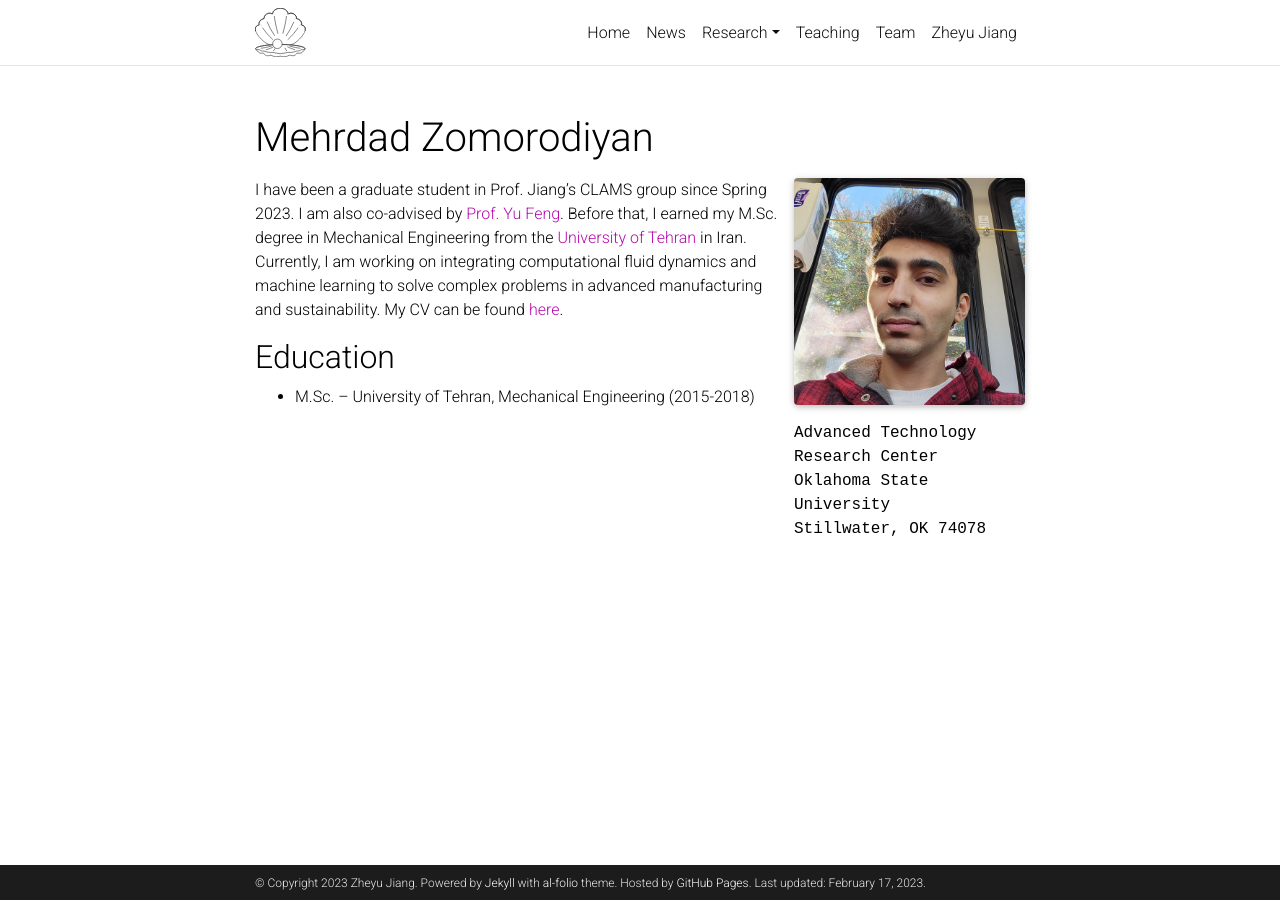
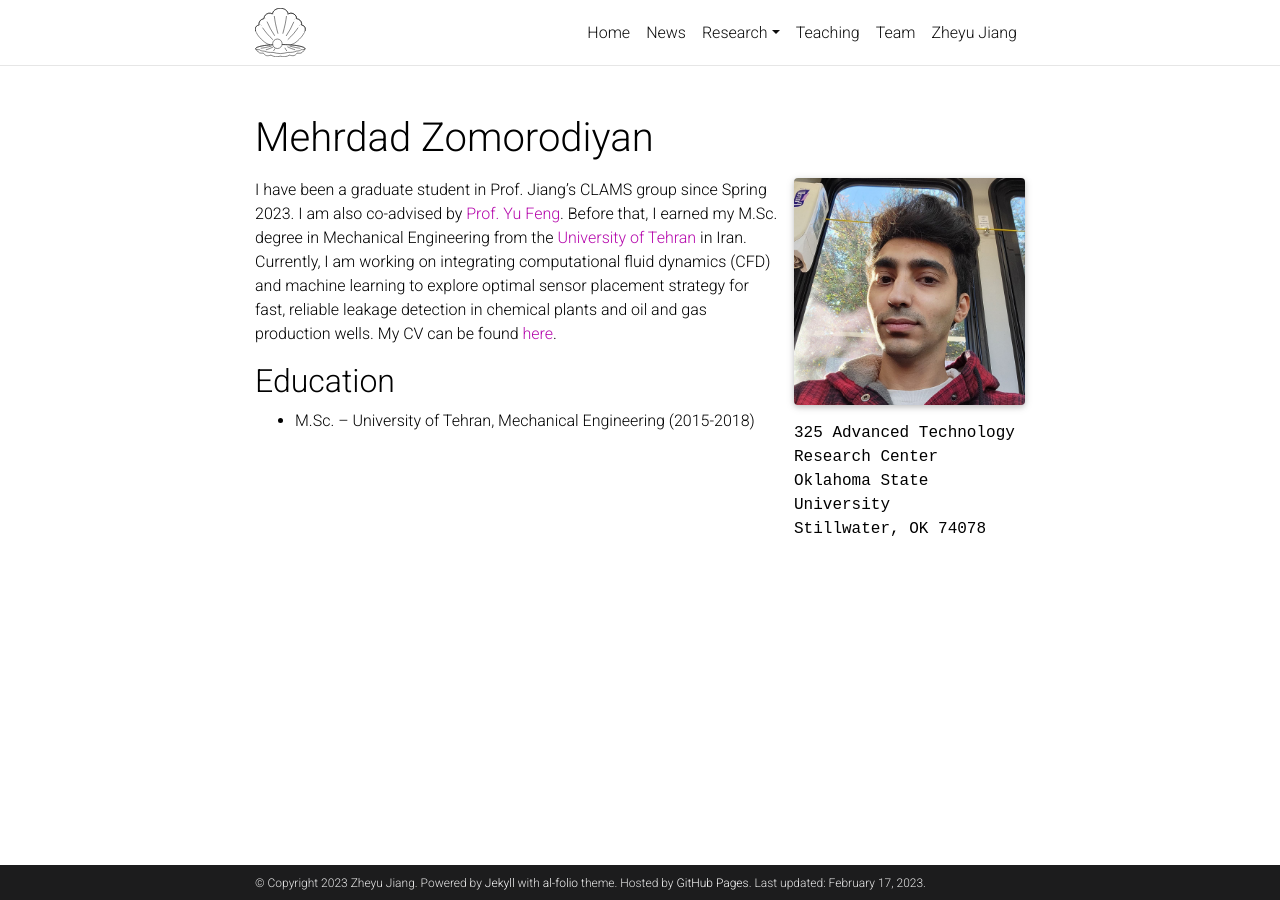
Before and after one commit to checlams/old_website, a Jekyll site: the page built from _members/mehrdad.md, in a window 1280 px wide. Built offline with Jekyll 4.4.1, drawn with Linux system fonts in a browser that asks for light colours; full-size pictures stand in for the smaller copies a plugin makes; comment, search, counter and statistics services are not loaded; a style sheet for code colours, icons or effects is not loaded.

Commit message:
update website

```diff
--- a/_members/mehrdad.md
+++ b/_members/mehrdad.md
@@ -21,13 +21,12 @@ profile:
     email: mehrdad.zomorodiyan@okstate.edu
     orcid:
     address: >
-        Advanced Technology Research Center <br />
+        325 Advanced Technology Research Center <br />
         Oklahoma State University <br />
         Stillwater, OK 74078
 ---
 
-I have been a graduate student in Prof. Jiang's CLAMS group since Spring 2023. I am also co-advised by [Prof. Yu Feng](https://ceat.okstate.edu/che/faculty-staff/yu-feng.html). Before that, I earned my M.Sc. degree in Mechanical Engineering from the [University of Tehran](https://ut.ac.ir/en) in Iran. Currently, I am working on integrating computational fluid dynamics and machine learning to solve complex problems in advanced manufacturing and sustainability. My CV can be found [here]({{ '/assets/pdf/CV/Mehrdad_Jan23.pdf' | relative_url }}).
+I have been a graduate student in Prof. Jiang's CLAMS group since Spring 2023. I am also co-advised by [Prof. Yu Feng](https://ceat.okstate.edu/che/faculty-staff/yu-feng.html). Before that, I earned my M.Sc. degree in Mechanical Engineering from the [University of Tehran](https://ut.ac.ir/en) in Iran. Currently, I am working on integrating computational fluid dynamics (CFD) and machine learning to explore optimal sensor placement strategy for fast, reliable leakage detection in chemical plants and oil and gas production wells. My CV can be found [here]({{ '/assets/pdf/CV/Mehrdad_Jan23.pdf' | relative_url }}).
 
 ## Education
-
 * M.Sc. -- University of Tehran, Mechanical Engineering (2015-2018)
```
Also changed, not shown: _bibliography/papers.bib (+10 -7 lines), _members/alireza.md (+1 -1 lines), _news/230213rritravel.md (added, +8 -0 lines), _pages/cv.md (+1 -1 lines), _pages/teaching.md (+2 -1 lines), 2 other files.
